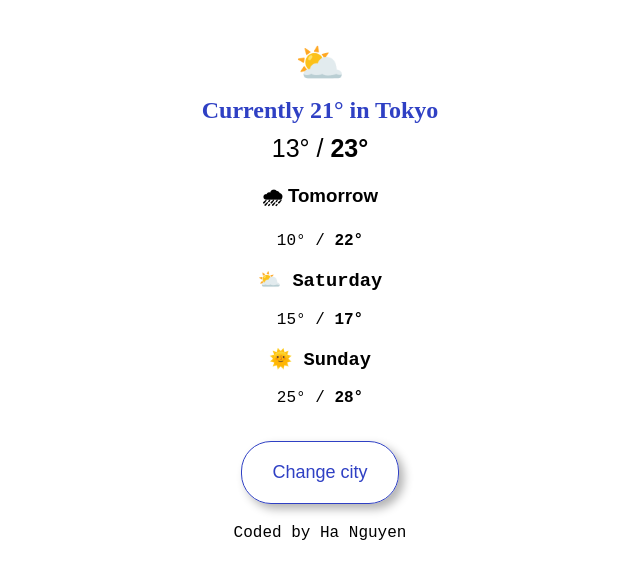
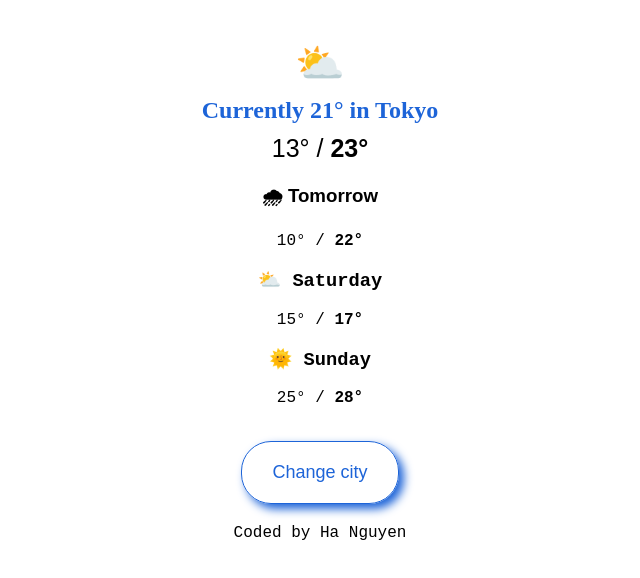
Before and after one commit to iamha1/SheCodes, a plain HTML site: page index.html in a window 1280 px wide. Shown: the whole page, without its empty margins (320-960 px from the left). Drawn offline with Linux system fonts and the light colour scheme.

Commit message:
updated color h2

```diff
--- a/index.html
+++ b/index.html
@@ -14,7 +14,7 @@
         margin-bottom: 10px;
       }
       h2 {
-        color: rgb(47, 64, 196);
+        color: #1D64D8;
         text-align: center;
         margin: 5px;
       }
@@ -80,11 +80,11 @@
         margin: 0 auto 20px auto;
         padding: 20px 30px;
         font-size: 18px;
-        color: rgb(47, 64, 196);
+        color: #1D64D8;
         background: transparent;
         border-radius: 30px;
-        border: 1px solid rgb(47, 64, 196);
-        box-shadow: 5px 5px 10px rgba(0, 0, 0, 0.3);
+        border: 1px solid #1D64D8;
+        box-shadow: 5px 5px 10px #1D64D8;
         transition: all 200ms ease-in-out;
       }
       .button:hover {
```
